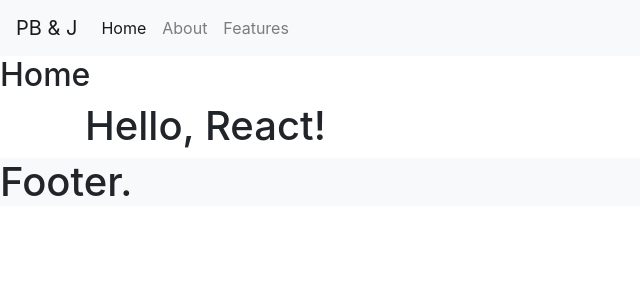
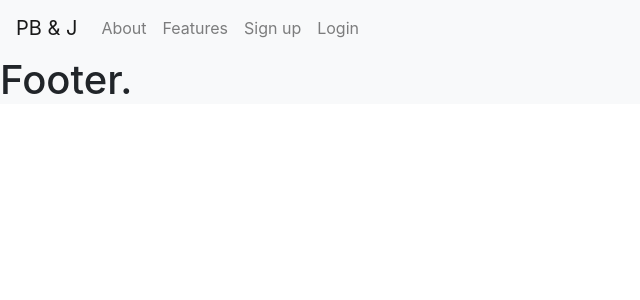
Before and after one commit to adamomeister/react-pb-and-j, a React (Create React App) app: page / in a window 1280 px wide. Shown: the top 300 px of the page, without its empty margins (0-640 px from the left). Built offline with nearby package versions, Linux system fonts and the light colour scheme.

Commit message:
add basic pages for login and signup

```diff
--- a/src/App.js
+++ b/src/App.js
@@ -12,7 +12,7 @@ class App extends Component {
         <NavBar />
       </header>
       <div className="container">
-        <h1>Hello, React!</h1>
+
       </div>
       <Footer />
       </div>
--- /dev/null
+++ b/src/components/login.jsx
@@ -0,0 +1,10 @@
+import React from "react";
+import { BrowserRouter as Router, Route, Link } from "react-router-dom";
+
+const Login = () => (
+  <div className="container">
+    <h2>Login</h2>
+  </div>
+);
+
+export default Login;
--- a/src/components/navbar.jsx
+++ b/src/components/navbar.jsx
@@ -1,42 +1,42 @@
 import React from "react";
 import About from "./about";
 import ProductFeatures from "./product-features";
+import SignUp from "./signup";
+import Login from "./login";
 import { BrowserRouter as Router, Route, Link } from "react-router-dom";
 
 const NavBar = () => (
   <Router>
     <div>
       <nav className="navbar navbar-expand-lg navbar-light bg-light">
-        <a className="navbar-brand" href="/#">PB & J</a>
+        <a className="navbar-brand" href="/">PB & J</a>
         <button className="navbar-toggler" type="button" data-toggle="collapse" data-target="#navbarSupportedContent" aria-controls="navbarSupportedContent" aria-expanded="false" aria-label="Toggle navigation">
           <span className="navbar-toggler-icon"></span>
         </button>
         <div className="collapse navbar-collapse" id="navbarSupportedContent">
           <ul className="navbar-nav mr-auto">
-            <li className="nav-item active">
-              <Link className="nav-link" to="/">Home</Link>
-            </li>
             <li className="nav-item">
               <Link className="nav-link" to="/about">About</Link>
             </li>
             <li className="nav-item">
               <Link className="nav-link" to="/features">Features</Link>
             </li>
+            <li className="nav-item">
+              <Link className="nav-link" to="/signup">Sign up</Link>
+            </li>
+            <li className="nav-item">
+              <Link className="nav-link" to="/login">Login</Link>
+            </li>
           </ul>
         </div>
       </nav>
-      <Route exact path="/" component={Home} />
       <Route path="/about" component={About} />
       <Route path="/features" component={ProductFeatures} />
+      <Route path="/signup" component={SignUp} />
+      <Route path="/login" component={Login} />
     </div>
   </Router>
 
 );
 
-const Home = () => (
-  <div>
-    <h2>Home</h2>
-  </div>
-);
-
 export default NavBar;
--- /dev/null
+++ b/src/components/signup.jsx
@@ -0,0 +1,10 @@
+import React from "react";
+import { BrowserRouter as Router, Route, Link } from "react-router-dom";
+
+const SignUp = () => (
+  <div className="container">
+    <h2>Sign Up</h2>
+  </div>
+);
+
+export default SignUp;
```
